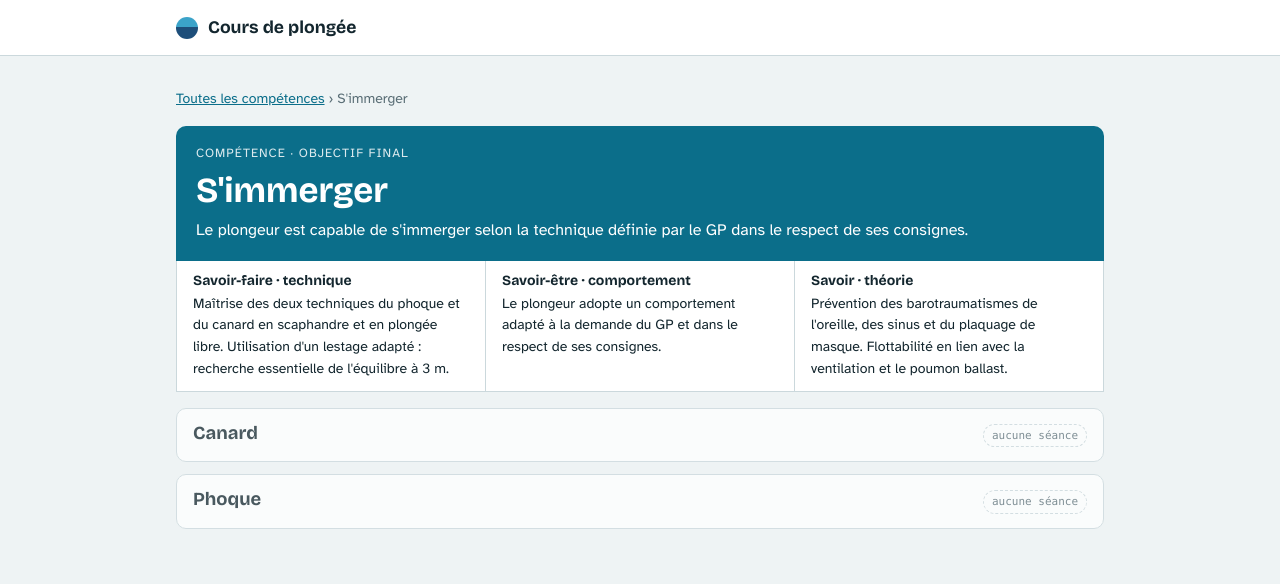
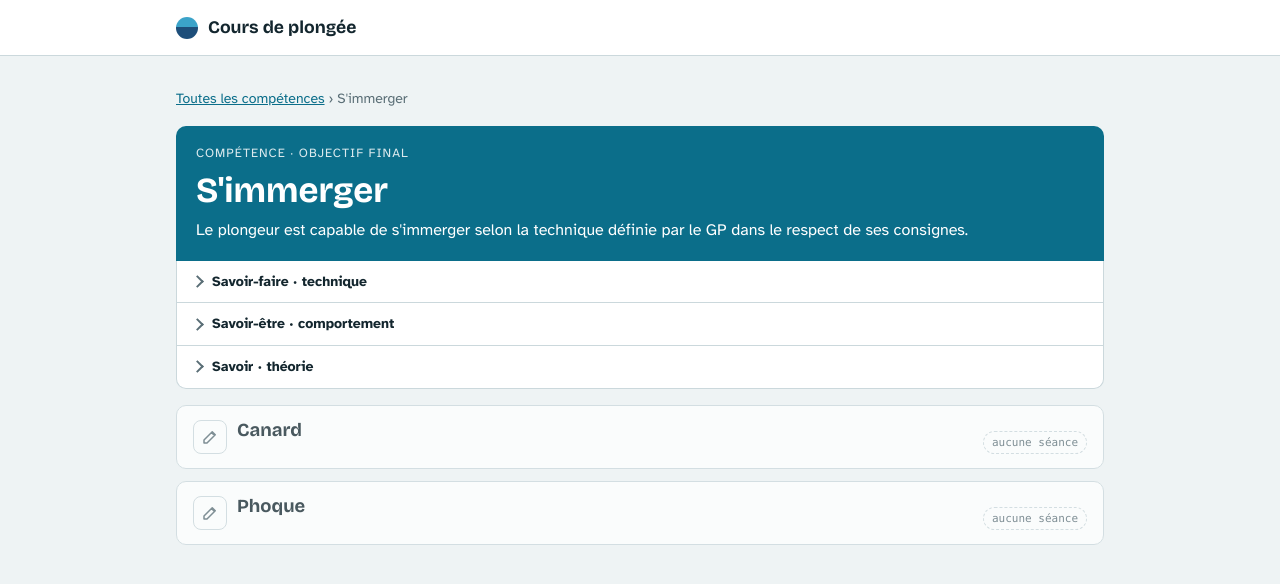
Before and after one commit to thomasGuibert/plongee, a Jekyll site: the page built from _competences/s-immerger.md, in a window 1280 px wide. Shown: the top 584 px of the page. Built offline with Jekyll 4.4.1, drawn with Linux system fonts in a browser that asks for light colours; part of the change alters nothing that is shown.

Commit message:
Modifier capacités et séances depuis le site, savoirs repliables
- Crayon en haut à gauche de chaque capacité : ouvre un formulaire
  (bloc blanc, séances, ajout/suppression de séance) ; ✓ enregistre le
  fichier _data/capacites/<id>.yml via l'API GitHub, ✗ annule.
- Les trois savoirs de la compétence sont dans des accordéons fermés.

Co-Authored-By: Claude Opus 5.5 <noreply@anthropic.com>
Claude-Session: https://claude.ai/code/session_01WcrQaP5TMqG4KRuasc6ioB

```diff
--- a/_layouts/competence.html
+++ b/_layouts/competence.html
@@ -10,10 +10,10 @@ layout: default
     <h1>{{ page.nom }}</h1>
     <p>{{ page.attendu }}</p>
   </div>
-  <div class="savoirs">
-    <div><h2>Savoir-faire · technique</h2><p>{{ page.savoir_faire }}</p></div>
-    <div><h2>Savoir-être · comportement</h2><p>{{ page.savoir_etre }}</p></div>
-    <div><h2>Savoir · théorie</h2><p>{{ page.savoir }}</p></div>
+  <div class="savoirs-acc">
+    <details><summary>Savoir-faire · technique</summary><p>{{ page.savoir_faire }}</p></details>
+    <details><summary>Savoir-être · comportement</summary><p>{{ page.savoir_etre }}</p></details>
+    <details><summary>Savoir · théorie</summary><p>{{ page.savoir }}</p></details>
   </div>
 </section>
 
@@ -21,11 +21,15 @@ layout: default
 {%- for c in page.capacites -%}
   {%- assign d = site.data.capacites[c.id] -%}
   {%- if d -%}
-  <article class="capa" id="{{ c.id }}">
+  <article class="capa" id="{{ c.id }}" data-id="{{ c.id }}" data-nom="{{ c.nom | escape }}">
+    <script type="application/json" class="capa-data">{{ d | jsonify }}</script>
     <div class="capa-top">
-      <div><div class="eyebrow">Capacité · objectif intermédiaire</div><h3>{{ c.nom }}</h3></div>
-      <span class="pill">{{ d.seances.size }} séance{% if d.seances.size > 1 %}s{% endif %} · <a href="{{ '/brouillons/' | append: d.brouillon | relative_url }}">brouillon PDF</a></span>
+      <div class="capa-titre"><span class="capa-tools"><button type="button" class="btn-icone" data-action="edit" title="Modifier" aria-label="Modifier {{ c.nom | escape }}"><svg viewBox="0 0 24 24" aria-hidden="true"><path d="M4 20h4L19 9l-4-4L4 16v4zM14 6l4 4"/></svg></button><button type="button" class="btn-icone ok" data-action="valider" title="Valider" aria-label="Valider" hidden><svg viewBox="0 0 24 24" aria-hidden="true"><path d="M5 12.5l4.5 4.5L19 7.5"/></svg></button><button type="button" class="btn-icone ko" data-action="annuler" title="Annuler" aria-label="Annuler" hidden><svg viewBox="0 0 24 24" aria-hidden="true"><path d="M6 6l12 12M18 6L6 18"/></svg></button></span><div><div class="eyebrow">Capacité · objectif intermédiaire</div><h3>{{ c.nom }}</h3></div></div>
+      <span class="capa-actions">
+        <span class="pill">{{ d.seances.size }} séance{% if d.seances.size > 1 %}s{% endif %}{% if d.brouillon %} · <a href="{{ '/brouillons/' | append: d.brouillon | relative_url }}">brouillon PDF</a>{% endif %}</span>
+      </span>
     </div>
+    <div class="capa-body">
     {%- if d.rattachement %}<p class="comment">{{ d.rattachement }}</p>{% endif %}
     <dl>
       {%- for f in d.blanc %}<dt>{{ f.champ }}</dt><dd>{% include champ.html f=f %}</dd>{% endfor %}
@@ -45,12 +49,17 @@ layout: default
       {%- endif -%}
     {%- endfor -%}
     </div>
+    </div>
   </article>
   {%- else -%}
-  <article class="capa empty" id="{{ c.id }}">
-    <div class="capa-top"><h3>{{ c.nom }}</h3><span class="pill todo">aucune séance</span></div>
+  <article class="capa empty" id="{{ c.id }}" data-id="{{ c.id }}" data-nom="{{ c.nom | escape }}">
+    <div class="capa-top"><div class="capa-titre"><span class="capa-tools"><button type="button" class="btn-icone" data-action="edit" title="Modifier" aria-label="Modifier {{ c.nom | escape }}"><svg viewBox="0 0 24 24" aria-hidden="true"><path d="M4 20h4L19 9l-4-4L4 16v4zM14 6l4 4"/></svg></button><button type="button" class="btn-icone ok" data-action="valider" title="Valider" aria-label="Valider" hidden><svg viewBox="0 0 24 24" aria-hidden="true"><path d="M5 12.5l4.5 4.5L19 7.5"/></svg></button><button type="button" class="btn-icone ko" data-action="annuler" title="Annuler" aria-label="Annuler" hidden><svg viewBox="0 0 24 24" aria-hidden="true"><path d="M6 6l12 12M18 6L6 18"/></svg></button></span><h3>{{ c.nom }}</h3></div><span class="capa-actions"><span class="pill todo">aucune séance</span></span></div>
+    <div class="capa-body"></div>
   </article>
   {%- endif -%}
 {%- endfor -%}
 </div>
 </div>
+
+<script>window.EDITION = { repo: "thomasGuibert/plongee", branche: "main", brouillons: "{{ '/brouillons/' | relative_url }}" };</script>
+<script src="{{ '/assets/js/edition.js' | relative_url }}"></script>
--- a/assets/css/site.css
+++ b/assets/css/site.css
@@ -155,3 +155,46 @@ details[open] > .stile small { color: var(--on-yellow); }
 @media (max-width: 560px) { .sdetail .row { grid-template-columns: 1fr; } }
 .section-title { font-size: 1.5rem; }
 .comp-page { display: flex; flex-direction: column; gap: 16px; min-width: 0; }
+
+/* Édition depuis le site */
+.capa-titre { display: flex; gap: 10px; align-items: flex-start; min-width: 0; }
+.capa-tools { display: flex; gap: 6px; flex: none; }
+.capa-actions { display: flex; gap: 8px; align-items: center; }
+.btn-icone { width: 34px; height: 34px; display: grid; place-items: center; padding: 0; border-radius: 8px; border: 1px solid var(--line); background: var(--surface); color: var(--muted); cursor: pointer; }
+.btn-icone svg { width: 18px; height: 18px; fill: none; stroke: currentColor; stroke-width: 2; stroke-linecap: round; stroke-linejoin: round; }
+.btn-icone:hover { color: var(--accent); border-color: var(--accent); }
+.btn-icone.ok { background: var(--accent); border-color: var(--accent); color: var(--on-accent); }
+.btn-icone.ko:hover { color: var(--note-rouge); border-color: var(--note-rouge); }
+.btn-icone:disabled { opacity: .5; cursor: wait; }
+.btn-icone:focus-visible, .btn-lien:focus-visible { outline: 2px solid var(--accent); outline-offset: 2px; }
+.capa.en-edition { box-shadow: 0 0 0 2px var(--accent); }
+.ed-form { display: flex; flex-direction: column; gap: 12px; margin-top: 12px; }
+.ed-form fieldset { border: 1px solid var(--line); border-radius: 8px; padding: 10px 12px 12px; margin: 0; display: flex; flex-direction: column; gap: 10px; min-width: 0; }
+.ed-form fieldset.ed-seance { border-color: var(--yellow); background: var(--yellow-soft); }
+.ed-form legend { font-family: var(--f-display); font-weight: 700; padding: 0 4px; }
+.ed-seances { display: flex; flex-direction: column; gap: 12px; }
+.ed-champ { display: flex; flex-direction: column; gap: 4px; }
+.ed-champ label { font-size: 13px; color: var(--muted); font-weight: 700; }
+.ed-champ.jaune label { color: var(--ink); }
+.ed-form textarea, .ed-form input { width: 100%; font: inherit; font-size: 15px; color: var(--ink); background: var(--surface); border: 1px solid var(--line); border-radius: 6px; padding: 6px 8px; resize: vertical; }
+.ed-form textarea:focus, .ed-form input:focus { outline: 2px solid var(--accent); outline-offset: 0; border-color: var(--accent); }
+.ed-aide { margin: 0; font-size: 13px; color: var(--muted); }
+.ed-jeton { display: flex; flex-direction: column; gap: 6px; border: 1px dashed var(--line); border-radius: 8px; padding: 10px 12px; }
+.ed-jeton label { font-size: 13px; font-weight: 700; }
+.ed-actions { display: flex; flex-wrap: wrap; gap: 12px; align-items: center; }
+.ed-statut { font-size: 14px; color: var(--muted); }
+.btn-lien { align-self: flex-start; font: inherit; font-size: 14px; background: none; border: 0; padding: 4px 0; color: var(--accent); cursor: pointer; text-decoration: underline; }
+.ed-ok { margin: 10px 0 0; font-size: 14px; color: var(--note-vert); }
+
+/* Savoirs repliables sous l'en-tête de compétence : un accordéon par savoir */
+.savoirs-acc { border: 1px solid var(--line); border-top: 0; border-radius: 0 0 var(--radius) var(--radius); overflow: hidden; background: var(--surface); }
+.savoirs-acc details + details { border-top: 1px solid var(--line); }
+.savoirs-acc summary { cursor: pointer; list-style: none; display: flex; align-items: center; gap: 10px; padding: 10px 16px; font-weight: 700; font-size: 14px; color: var(--ink); }
+.savoirs-acc summary::-webkit-details-marker { display: none; }
+.savoirs-acc summary::before { content: ""; flex: none; width: 7px; height: 7px; border-right: 2px solid var(--muted); border-bottom: 2px solid var(--muted); transform: rotate(-45deg); transition: transform .15s; }
+.savoirs-acc details[open] > summary::before { transform: rotate(45deg); }
+.savoirs-acc summary:hover { color: var(--accent); }
+.savoirs-acc summary:focus-visible { outline: 2px solid var(--accent); outline-offset: -2px; }
+.savoirs-acc p { margin: 0; padding: 0 16px 12px 33px; font-size: 14.5px; max-width: 80ch; }
+@media (prefers-reduced-motion: reduce) { .savoirs-acc summary::before { transition: none; } }
+.btn-icone[hidden], .ed-jeton[hidden], .btn-lien[hidden] { display: none; }
--- /dev/null
+++ b/assets/js/edition.js
@@ -0,0 +1,269 @@
+// Édition des capacités et des séances directement depuis le site.
+// Les modifications sont enregistrées dans _data/capacites/<id>.yml via l'API GitHub,
+// avec un jeton personnel conservé dans ce navigateur uniquement.
+(function () {
+  "use strict";
+  var CFG = window.EDITION || {};
+  var BLANC = ["Objectif final", "Position dans la formation", "Prérequis", "Critères d'évaluation", "Organisation"];
+  var FAUTES = "Fautes classiques et correctifs";
+  var JAUNE = ["Objectif de séance", "Justification", "Description des exercices", "Points clés à donner aux élèves",
+    "Consignes de sécurité", "Communication spécifique", "Prochaine séance"];
+  var CLE_JETON = "plongee-jeton-github";
+
+  function lireJeton() { try { return localStorage.getItem(CLE_JETON) || ""; } catch (e) { return ""; } }
+  function ecrireJeton(v) { try { if (v) localStorage.setItem(CLE_JETON, v); else localStorage.removeItem(CLE_JETON); } catch (e) {} }
+
+  function esc(s) {
+    return String(s).replace(/&/g, "&amp;").replace(/</g, "&lt;").replace(/>/g, "&gt;").replace(/"/g, "&quot;");
+  }
+  // Le texte peut contenir <s>…</s> (texte barré) : on le garde, tout le reste est échappé.
+  function escTexte(s) { return esc(s).replace(/&lt;(\/?)s&gt;/g, "<$1s>"); }
+
+  // ---- Champ <-> texte de la zone de saisie ----
+  // Une ligne par élément. « [rouge] … » ou « [vert] … » = annotation.
+  function champVersTexte(f) {
+    if (!f) return "";
+    var lignes = (f.texte || []).slice();
+    (f.notes || []).forEach(function (n) { lignes.push("[" + n.couleur + "] " + n.texte); });
+    return lignes.join("\n");
+  }
+  function texteVersChamp(nom, txt) {
+    var f = { champ: nom, texte: [] }, notes = [];
+    txt.split("\n").forEach(function (l) {
+      l = l.trim();
+      if (!l) return;
+      var m = l.match(/^\[(rouge|vert)\]\s*(.*)$/i);
+      if (m) notes.push({ couleur: m[1].toLowerCase(), texte: m[2] });
+      else f.texte.push(l);
+    });
+    if (notes.length) f.notes = notes;
+    return f;
+  }
+  function trouver(liste, nom) {
+    for (var i = 0; i < (liste || []).length; i++) if (liste[i].champ === nom) return liste[i];
+    return null;
+  }
+
+  // ---- Affichage (même rendu que le gabarit Jekyll) ----
+  function champHtml(f) {
+    if (!f) return "";
+    var h = "", t = f.texte || [];
+    if (t.length === 1) h += "<div>" + escTexte(t[0]) + "</div>";
+    else if (t.length > 1) h += '<ul class="plain">' + t.map(function (x) { return "<li>" + escTexte(x) + "</li>"; }).join("") + "</ul>";
+    (f.notes || []).forEach(function (n) { h += '<div class="note ' + esc(n.couleur) + '">' + escTexte(n.texte) + "</div>"; });
+    return h;
+  }
+  function vueHtml(d) {
+    var h = "";
+    if (d.rattachement) h += '<p class="comment">' + esc(d.rattachement) + "</p>";
+    h += "<dl>";
+    (d.blanc || []).forEach(function (f) { h += "<dt>" + esc(f.champ) + "</dt><dd>" + champHtml(f) + "</dd>"; });
+    if (d.fautes) h += "<dt>" + esc(d.fautes.champ) + "</dt><dd>" + champHtml(d.fautes) + "</dd>";
+    h += '</dl><div class="seances">';
+    (d.seances || []).forEach(function (s, i) {
+      if (s.a_rediger) {
+        h += '<div class="stile todo"><small>Séance ' + (i + 1) + " · à rédiger</small>" + esc(s.titre) + "</div>";
+      } else {
+        h += '<details class="seance"' + (i === 0 ? " open" : "") + '><summary class="stile"><small>Séance ' + (i + 1) + "</small>" + esc(s.titre) + '</summary><div class="sdetail">';
+        (s.champs || []).forEach(function (f) { h += '<div class="row"><div class="k">' + esc(f.champ) + '</div><div class="v">' + champHtml(f) + "</div></div>"; });
+        h += "</div></details>";
+      }
+    });
+    return h + "</div>";
+  }
+
+  // ---- Formulaire ----
+  var compteur = 0;
+  function zone(label, valeur, jaune) {
+    var id = "ed-" + (++compteur);
+    return '<div class="ed-champ' + (jaune ? " jaune" : "") + '"><label for="' + id + '">' + esc(label) + "</label>" +
+      '<textarea id="' + id + '" data-champ="' + esc(label) + '" rows="' + Math.max(2, valeur.split("\n").length + 1) + '">' + esc(valeur) + "</textarea></div>";
+  }
+  function formSeance(s, i) {
+    var id = "ed-" + (++compteur);
+    var h = '<fieldset class="ed-seance" data-index="' + i + '"><legend>Séance ' + (i + 1) + "</legend>" +
+      '<div class="ed-champ jaune"><label for="' + id + '">Titre de la séance</label><input id="' + id + '" class="ed-titre" value="' + esc(s.titre || "") + '"></div>';
+    JAUNE.forEach(function (nom) { h += zone(nom, champVersTexte(trouver(s.champs, nom)), true); });
+    h += '<button type="button" class="btn-lien" data-action="suppr-seance">Supprimer cette séance</button></fieldset>';
+    return h;
+  }
+  function formHtml(d) {
+    var h = '<form class="ed-form" novalidate>' +
+      '<p class="ed-aide">Validez avec ✓ ou annulez avec ✗ en haut de la capacité. Une ligne par élément. Commencez une ligne par <code>[rouge]</code> ou <code>[vert]</code> pour une annotation.</p>' +
+      '<fieldset class="ed-blanc"><legend>Capacité (bloc blanc)</legend>';
+    BLANC.forEach(function (nom) { h += zone(nom, champVersTexte(trouver(d.blanc, nom)), false); });
+    h += zone(FAUTES, champVersTexte(d.fautes), false) + "</fieldset>";
+    h += '<div class="ed-seances">';
+    (d.seances || []).forEach(function (s, i) { h += formSeance(s, i); });
+    h += '</div><button type="button" class="btn-lien" data-action="ajout-seance">+ Ajouter une séance</button>';
+    h += '<div class="ed-jeton"' + (lireJeton() ? " hidden" : "") + '>' +
+      '<label for="ed-jeton-' + compteur + '">Jeton GitHub (une seule fois par navigateur)</label>' +
+      '<input id="ed-jeton-' + compteur + '" class="ed-jeton-val" type="password" autocomplete="off" placeholder="github_pat_…">' +
+      '<p class="ed-aide">Créez un jeton « fine-grained » sur <a href="https://github.com/settings/personal-access-tokens/new" target="_blank" rel="noopener">GitHub</a>, limité au dépôt <code>' + esc(CFG.repo) + '</code>, avec la permission <em>Contents : Read and write</em>. Il reste enregistré dans ce navigateur seulement.</p></div>' +
+      '<div class="ed-actions"><button type="button" class="btn-lien" data-action="oublier"' + (lireJeton() ? "" : " hidden") + '>Oublier le jeton</button>' +
+      '<span class="ed-statut" role="status"></span></div></form>';
+    return h;
+  }
+  function lireForm(form, base) {
+    var d = JSON.parse(JSON.stringify(base || {}));
+    var blanc = form.querySelector(".ed-blanc");
+    d.blanc = BLANC.map(function (nom) { return texteVersChamp(nom, blanc.querySelector('[data-champ="' + nom.replace(/"/g, '\\"') + '"]').value); });
+    d.fautes = texteVersChamp(FAUTES, blanc.querySelector('[data-champ="' + FAUTES + '"]').value);
+    d.seances = Array.prototype.map.call(form.querySelectorAll(".ed-seance"), function (fs, i) {
+      var s = { titre: fs.querySelector(".ed-titre").value.trim() || ("Séance " + (i + 1)) };
+      var champs = Array.prototype.map.call(fs.querySelectorAll("textarea"), function (t) { return texteVersChamp(t.dataset.champ, t.value); });
+      var rempli = champs.some(function (f) { return f.texte.length || f.notes; });
+      if (rempli) s.champs = champs; else s.a_rediger = true;
+      return s;
+    });
+    return d;
+  }
+
+  // ---- YAML (sous-ensemble suffisant : objets, listes, textes, booléens) ----
+  function yamlScalaire(v) {
+    if (typeof v === "boolean" || typeof v === "number") return String(v);
+    return JSON.stringify(String(v)); // une chaîne JSON est une chaîne YAML valide
+  }
+  function yaml(v, indent) {
+    indent = indent || "";
+    var h = "";
+    if (Array.isArray(v)) {
+      if (!v.length) return " []\n";
+      h = "\n";
+      v.forEach(function (x) {
+        if (x !== null && typeof x === "object" && !Array.isArray(x)) {
+          var corps = yaml(x, indent + "  ").replace(/^\n/, "");
+          h += indent + "- " + corps.slice(indent.length + 2);
+        } else h += indent + "-" + (typeof x === "object" ? yaml(x, indent + "  ") : " " + yamlScalaire(x) + "\n");
+      });
+      return h;
+    }
+    if (v !== null && typeof v === "object") {
+      var cles = Object.keys(v).filter(function (k) { return v[k] !== undefined && v[k] !== null; });
+      if (!cles.length) return " {}\n";
+      h = "\n";
+      cles.forEach(function (k) {
+        var x = v[k];
+        h += indent + k + ":" + (typeof x === "object" ? yaml(x, indent + "  ") : " " + yamlScalaire(x) + "\n");
+      });
+      return h;
+    }
+    return " " + yamlScalaire(v) + "\n";
+  }
+  function versYaml(data) { return yaml(data, "").replace(/^\n/, ""); }
+
+  // ---- GitHub ----
+  function b64(str) {
+    var octets = new TextEncoder().encode(str), bin = "";
+    for (var i = 0; i < octets.length; i++) bin += String.fromCharCode(octets[i]);
+    return btoa(bin);
+  }
+  function api(chemin, jeton, options) {
+    options = options || {};
+    options.headers = { "Authorization": "Bearer " + jeton, "Accept": "application/vnd.github+json" };
+    return fetch("https://api.github.com/repos/" + CFG.repo + "/contents/" + chemin, options);
+  }
+  function enregistrer(id, nom, data, jeton) {
+    var chemin = "_data/capacites/" + id + ".yml";
+    var texteYaml = versYaml(data);
+    return api(chemin + "?ref=" + CFG.branche, jeton).then(function (r) {
+      if (r.status === 404) return null;
+      if (r.status === 401 || r.status === 403) throw new Error("jeton");
+      if (!r.ok) throw new Error("HTTP " + r.status);
+      return r.json();
+    }).then(function (actuel) {
+      var corps = { message: "Modifier la capacité « " + nom + " » depuis le site", content: b64(texteYaml), branch: CFG.branche };
+      if (actuel) corps.sha = actuel.sha;
+      return api(chemin, jeton, { method: "PUT", body: JSON.stringify(corps) });
+    }).then(function (r) {
+      if (r.status === 401 || r.status === 403) throw new Error("jeton");
+      if (r.status === 409) throw new Error("conflit");
+      if (!r.ok) throw new Error("HTTP " + r.status);
+    });
+  }
+  function messageErreur(e) {
+    if (e.message === "jeton") return "GitHub refuse le jeton. Vérifiez qu'il donne accès en écriture au dépôt, puis réessayez.";
+    if (e.message === "conflit") return "Le fichier a changé entre-temps sur GitHub. Rechargez la page puis refaites la modification.";
+    return "L'enregistrement a échoué (" + e.message + "). Vos saisies sont toujours là : réessayez.";
+  }
+
+  // ---- Branchement ----
+  function donnees(article) {
+    var s = article.querySelector(".capa-data");
+    if (s) { try { return JSON.parse(s.textContent); } catch (e) {} }
+    return { blanc: [], seances: [{ titre: "Séance 1" }] };
+  }
+  function boutons(article, edition) {
+    article.querySelector('[data-action="edit"]').hidden = edition;
+    article.querySelector('[data-action="valider"]').hidden = !edition;
+    article.querySelector('[data-action="annuler"]').hidden = !edition;
+  }
+  function ouvrir(article) {
+    boutons(article, true);
+    var corps = article.querySelector(".capa-body");
+    article.dataset.vue = corps.innerHTML;
+    article.classList.add("en-edition");
+    corps.innerHTML = formHtml(donnees(article));
+    var t = corps.querySelector("textarea");
+    if (t) t.focus();
+  }
+  function fermer(article, html) {
+    article.querySelector(".capa-body").innerHTML = html;
+    article.classList.remove("en-edition");
+    boutons(article, false);
+  }
+
+  document.addEventListener("click", function (e) {
+    var b = e.target.closest("[data-action]");
+    if (!b) return;
+    var article = b.closest(".capa");
+    if (!article) return;
+    var a = b.dataset.action;
+    if (a === "valider") { var f = article.querySelector(".ed-form"); if (f) f.requestSubmit(); }
+    else if (a === "edit") { if (!article.classList.contains("en-edition")) ouvrir(article); }
+    else if (a === "annuler") fermer(article, article.dataset.vue || "");
+    else if (a === "ajout-seance") {
+      var liste = article.querySelector(".ed-seances");
+      liste.insertAdjacentHTML("beforeend", formSeance({ titre: "" }, liste.children.length));
+      liste.lastElementChild.querySelector(".ed-titre").focus();
+    } else if (a === "suppr-seance") {
+      var fs = b.closest(".ed-seance"), parent = fs.parentNode;
+      parent.removeChild(fs);
+      Array.prototype.forEach.call(parent.children, function (x, i) { x.querySelector("legend").textContent = "Séance " + (i + 1); });
+    } else if (a === "oublier") {
+      ecrireJeton("");
+      b.hidden = true;
+      article.querySelector(".ed-jeton").hidden = false;
+    }
+  });
+
+  document.addEventListener("submit", function (e) {
+    var form = e.target.closest(".ed-form");
+    if (!form) return;
+    e.preventDefault();
+    var article = form.closest(".capa"), statut = form.querySelector(".ed-statut");
+    var champJeton = form.querySelector(".ed-jeton-val");
+    var jeton = (champJeton && champJeton.value.trim()) || lireJeton();
+    if (!jeton) { form.querySelector(".ed-jeton").hidden = false; statut.textContent = "Collez d'abord votre jeton GitHub."; champJeton.focus(); return; }
+    var data = lireForm(form, donnees(article));
+    var bouton = article.querySelector('[data-action="valider"]');
+    bouton.disabled = true;
+    statut.textContent = "Enregistrement…";
+    enregistrer(article.dataset.id, article.dataset.nom, data, jeton).then(function () {
+      ecrireJeton(jeton);
+      var s = article.querySelector(".capa-data");
+      if (!s) { s = document.createElement("script"); s.type = "application/json"; s.className = "capa-data"; article.insertBefore(s, article.firstChild); }
+      s.textContent = JSON.stringify(data);
+      article.classList.remove("empty");
+      var pill = article.querySelector(".pill");
+      pill.classList.remove("todo");
+      pill.textContent = data.seances.length + " séance" + (data.seances.length > 1 ? "s" : "");
+      bouton.disabled = false;
+      fermer(article, '<p class="ed-ok" role="status">Enregistré. Le site publié se met à jour dans une à deux minutes.</p>' + vueHtml(data));
+    }).catch(function (err) {
+      bouton.disabled = false;
+      statut.textContent = messageErreur(err);
+      if (err.message === "jeton") { ecrireJeton(""); form.querySelector(".ed-jeton").hidden = false; }
+    });
+  });
+})();
```
Also changed, not shown: README.md.
